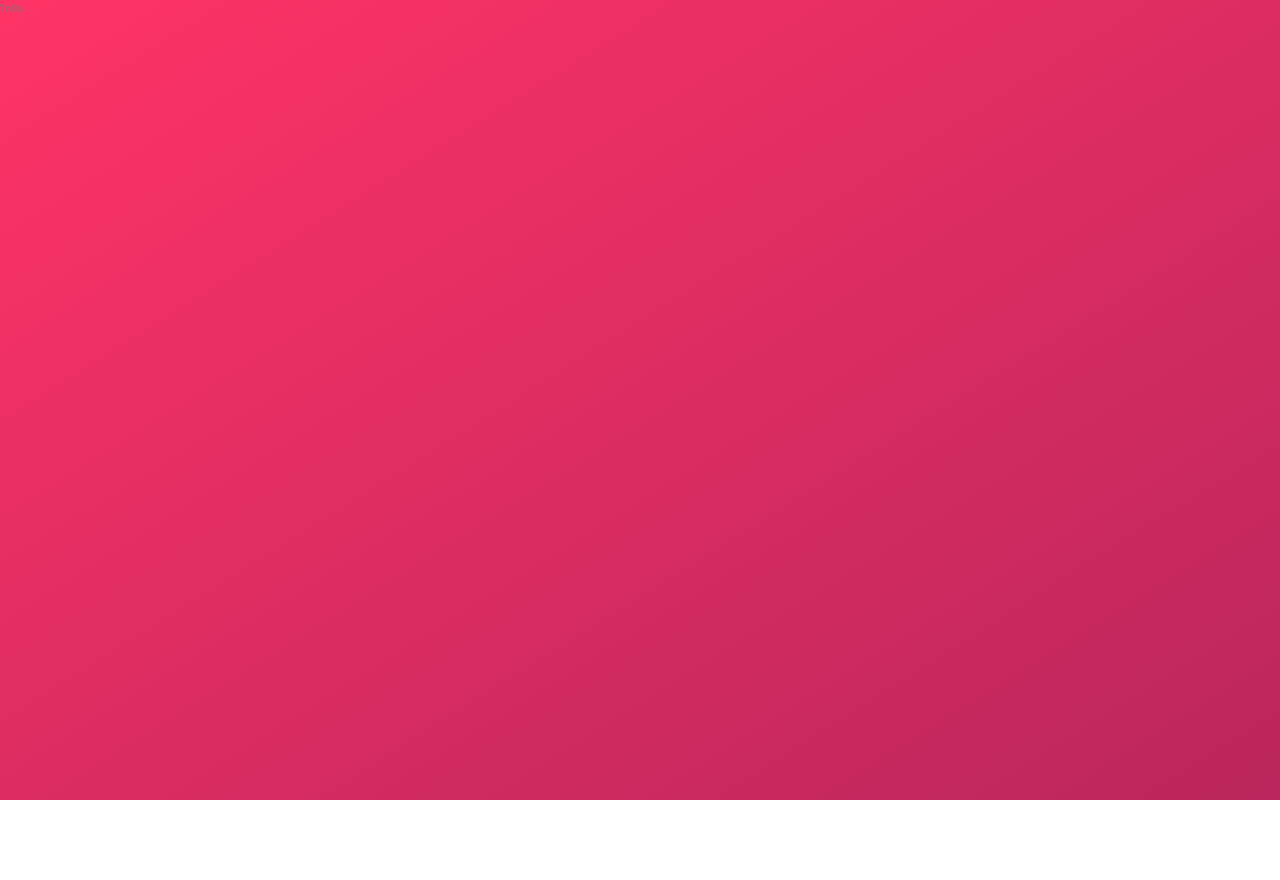
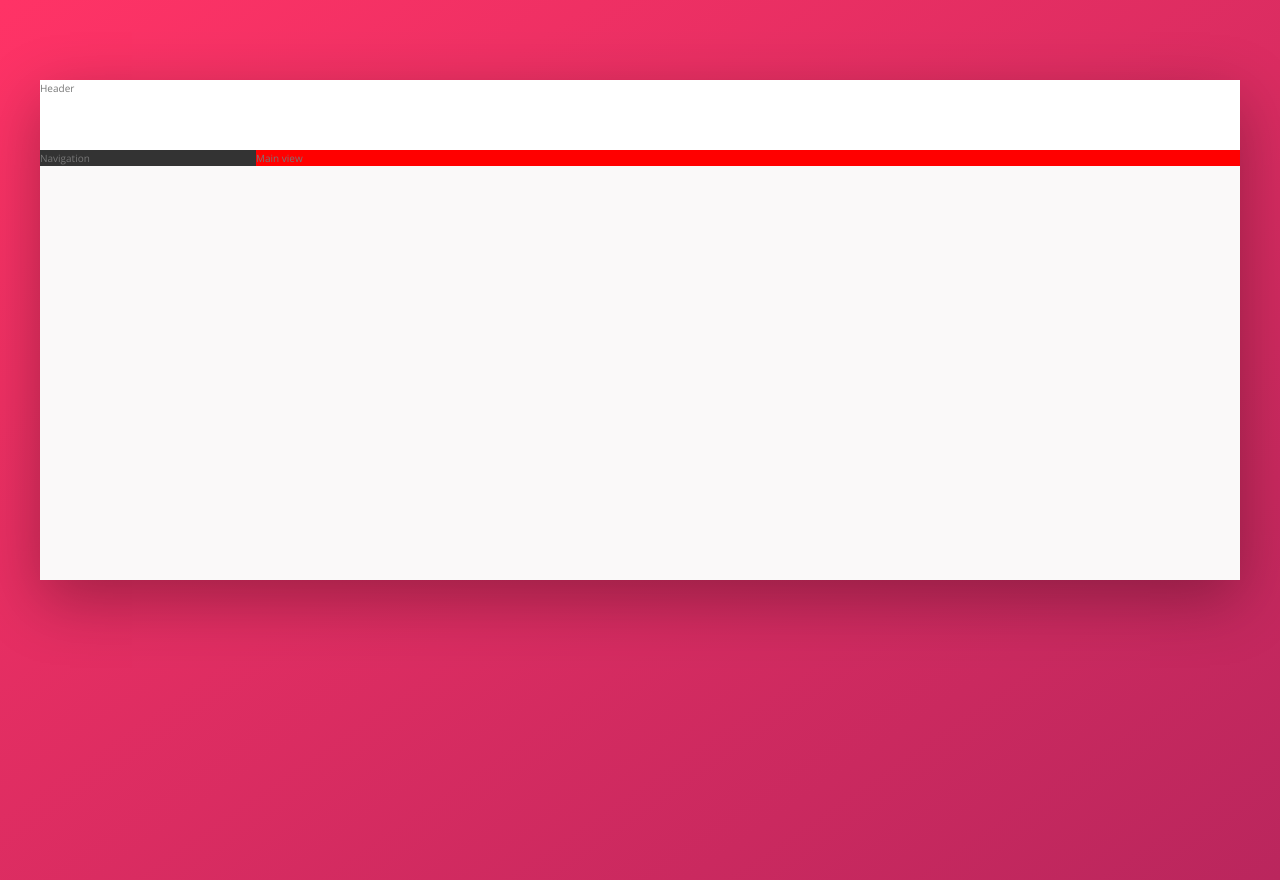
Before and after one commit to kristjanfale/Trillo, a website: page index.html in a window 1280 px wide. Before the commit the page ends 800 px from the top, so only its background shows below. Drawn offline with nearby package versions, Linux system fonts and the light colour scheme.

Commit message:
Overall Layout

```diff
--- a/index.html
+++ b/index.html
@@ -14,6 +14,18 @@
     <title>Trillo &mdash; Your all-in-one booking app</title>
   </head>
   <body>
-    Trillo
+    <div class="container">
+      <header class="header">
+        Header
+      </header>
+      <div class="content">
+        <nav class="sidebar">
+          Navigation
+        </nav>
+        <main class="main">
+          Main view
+        </main>
+      </div>
+    </div>
   </body>
 </html>
--- a/sass/_base.scss
+++ b/sass/_base.scss
@@ -26,6 +26,8 @@ Grey dark 3: #999
   --color-grey-dark-1: #333;
   --color-grey-dark-2: #777;
   --color-grey-dark-3: #999;
+
+  --shadow-dark: 0 2rem 6rem rgba(0, 0, 0, 0.3);
 }
 
 *,
--- a/sass/_layout.scss
+++ b/sass/_layout.scss
@@ -0,0 +1,31 @@
+.container {
+  max-width: 120rem;
+  margin: 8rem auto;
+  background-color: var(--color-grey-light-1);
+  box-shadow: var(--shadow-dark);
+
+  min-height: 50rem;
+}
+
+.header {
+  height: 7rem;
+  background-color: #fff;
+  border-bottom: var(--color-grey-light-2);
+}
+
+.content {
+  display: flex;
+}
+
+.sidebar {
+  background-color: var(--color-grey-dark-1);
+
+  flex: 0 0 18%; // flex-grow, flex-shrink, flex-basis
+}
+
+.main {
+  background-color: #fff;
+  background-color: red;
+
+  flex: 1; // flex-grow: 1; --> element can grow over all available(white) space
+}
```
Also changed, not shown: css/style.css.
